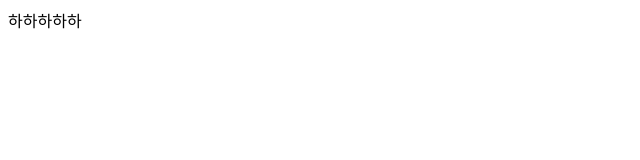
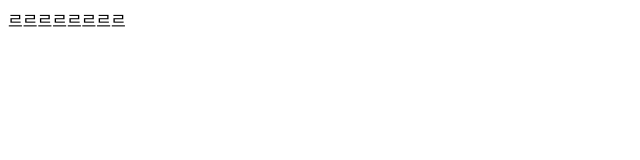
Before and after one commit to kimbongju/bjProject, a website: page client/main.html in a window 1280 px wide. Shown: the full height of the page, 0-640 px from the left. Drawn offline with Linux system fonts and the light colour scheme.

Commit message:
르르르르르로 바꿈

```diff
--- a/client/main.html
+++ b/client/main.html
@@ -4,6 +4,6 @@
 
 <body>
 	<div class="container" ng-app="simple-todos">
-		하하하하하
+		르르르르르르르르
 	</div>
 </body>
```
